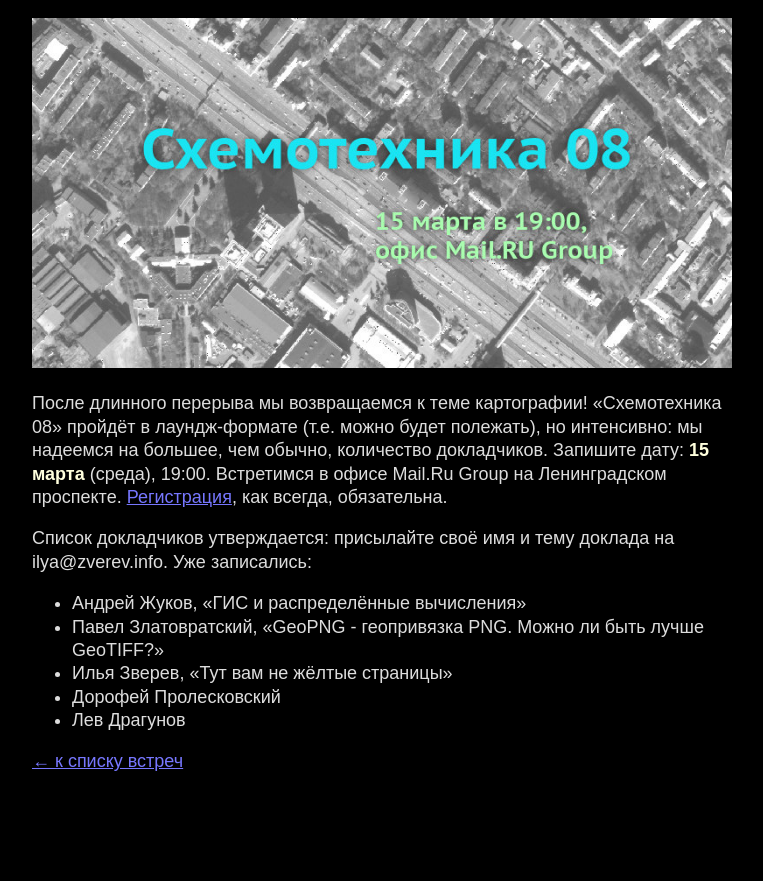
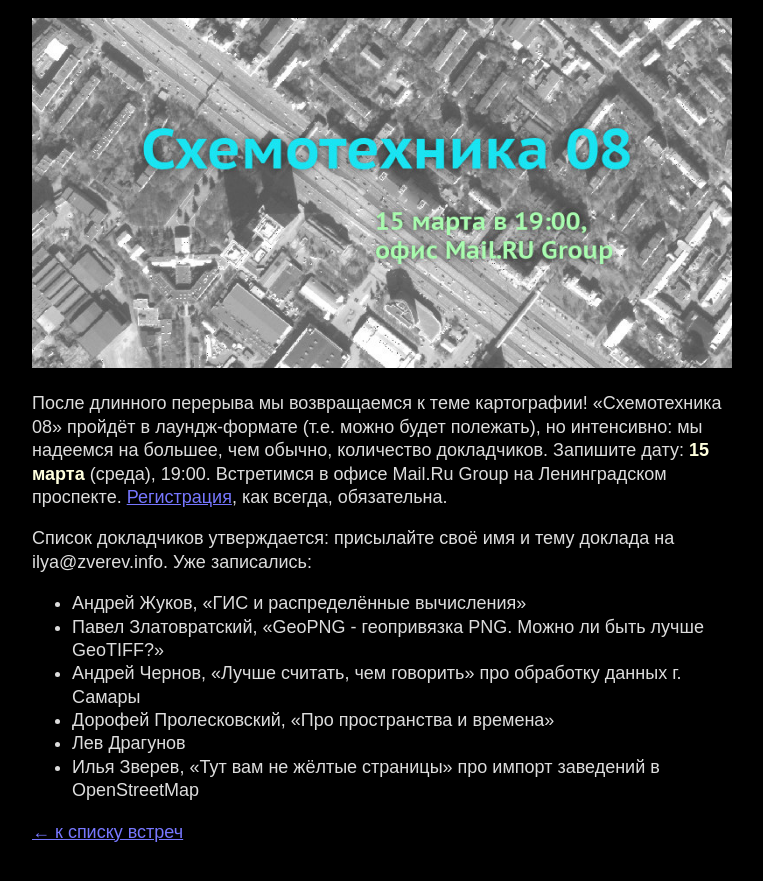
Before and after one commit to Zverik/schemotechnika, a Jekyll site: the page built from _posts/2017-03-10-schemo08.md, in a window 1280 px wide. Shown: the top 881 px of the page, without its empty margins (258-1021 px from the left). Built offline with Jekyll 4.4.1, drawn with Linux system fonts in a browser that asks for light colours.

Commit message:
Темы пары докладов

```diff
--- a/_posts/2017-03-10-schemo08.md
+++ b/_posts/2017-03-10-schemo08.md
@@ -10,6 +10,7 @@ image: schemo08.jpg
 
 * Андрей Жуков, «ГИС и распределённые вычисления»
 * Павел Златовратский, «GeoPNG - геопривязка PNG. Можно ли быть лучше GeoTIFF?»
-* Илья Зверев, «Тут вам не жёлтые страницы»
-* Дорофей Пролесковский
+* Андрей Чернов, «Лучше считать, чем говорить» про обработку данных г. Самары
+* Дорофей Пролесковский, «Про пространства и времена»
 * Лев Драгунов
+* Илья Зверев, «Тут вам не жёлтые страницы» про импорт заведений в OpenStreetMap
```
